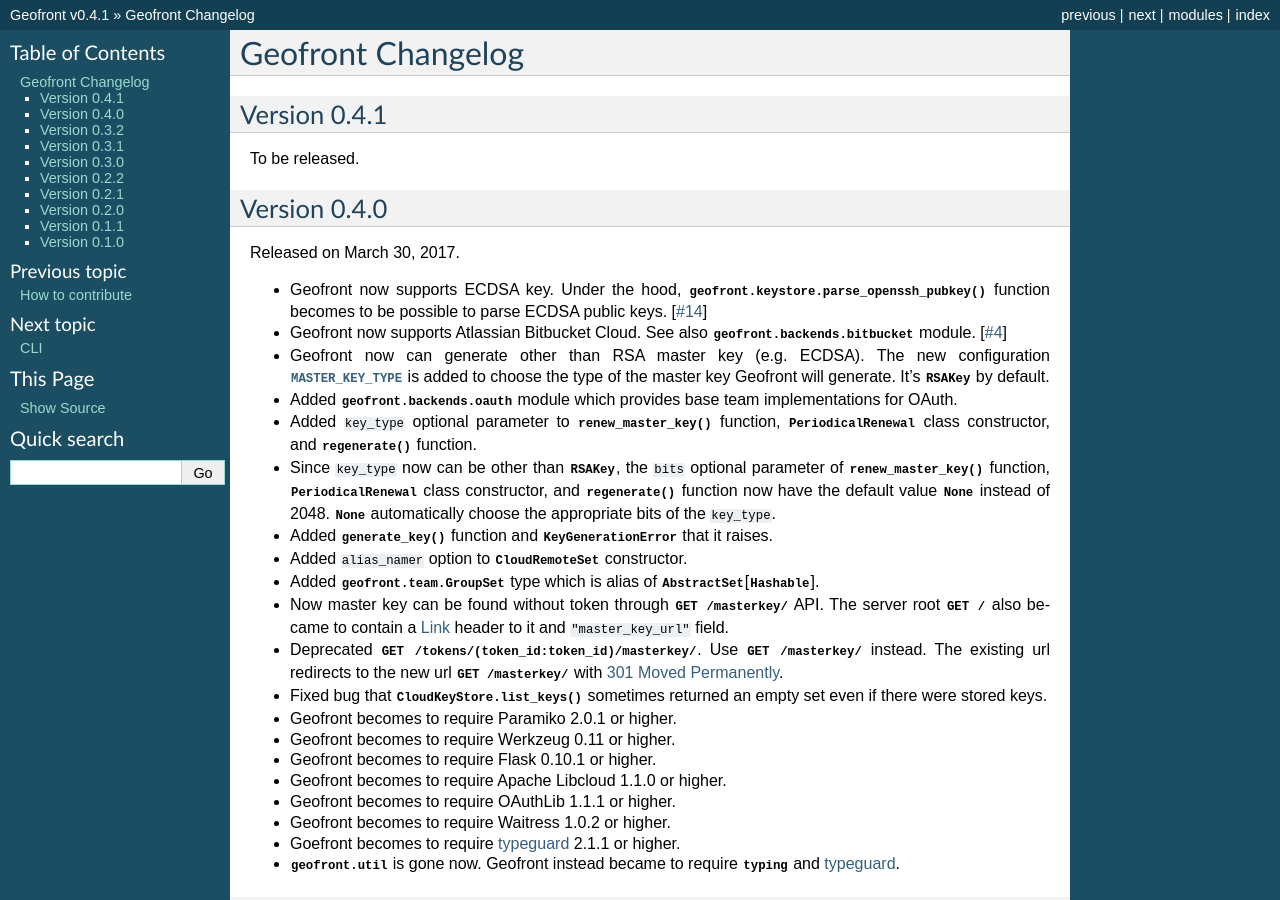
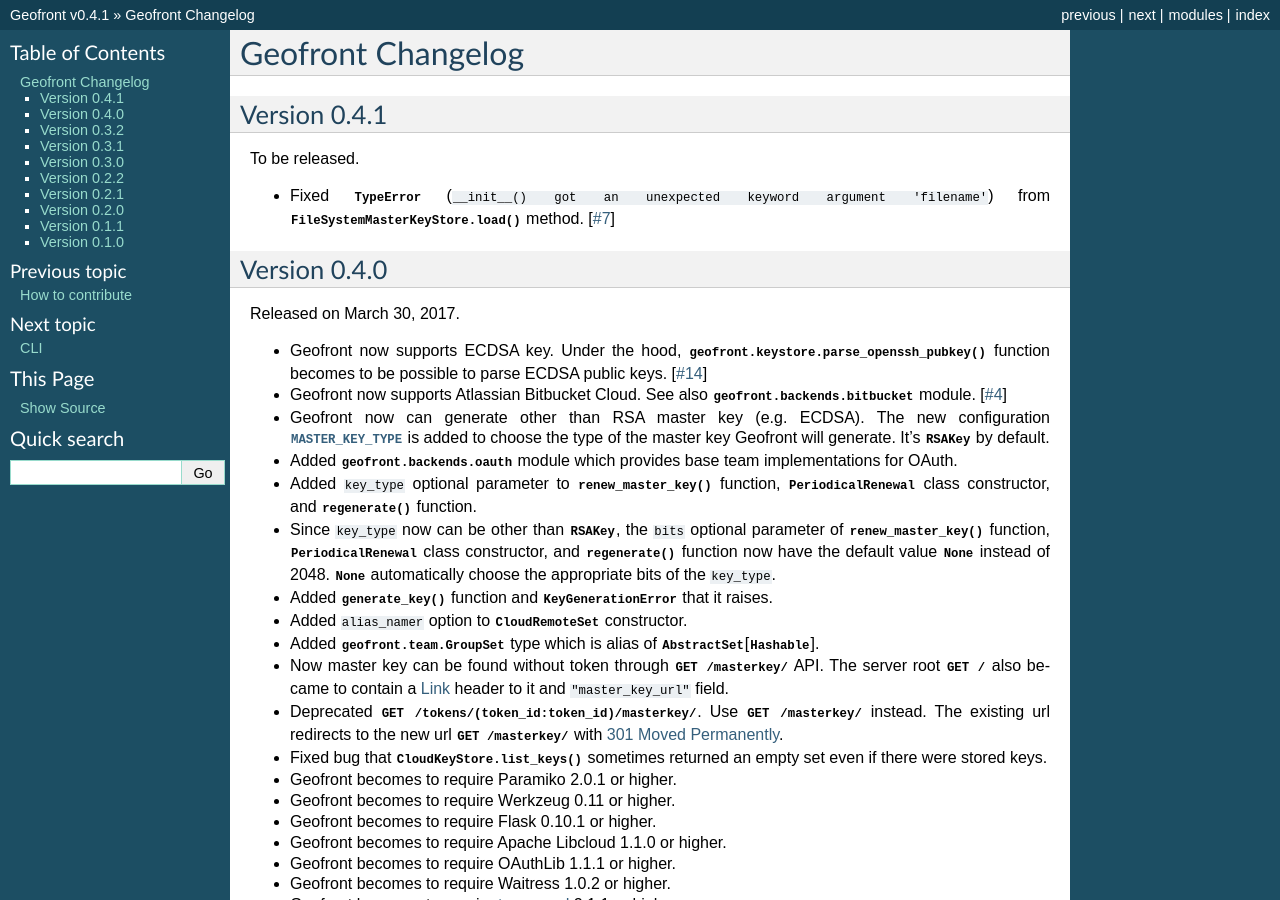
Before and after one commit to geofront-auth/geofront, a Sphinx documentation site: the page built from docs/changes.rst, in a window 1280 px wide and 900 px high. Built offline with Sphinx 7.4.7, drawn with Linux system fonts in a browser that asks for light colours; pages that are not in the unit, such as notebooks, are missing from menus.

Commit message:
Fix https://github.com/spoqa/geofront/issues/7

```diff
--- a/docs/changes.rst
+++ b/docs/changes.rst
@@ -5,6 +5,12 @@
 -------------
 
 To be released.
+
+- Fixed :exc:`TypeError`
+  (``__init__() got an unexpected keyword argument 'filename'``)
+  from :meth:`FileSystemMasterKeyStore.load()
+  <geofront.masterkey.FileSystemMasterKeyStore.load>` method.
+  [:issue:`7`]
 
 
 Version 0.4.0
```
Also changed, not shown: 1 other file.
